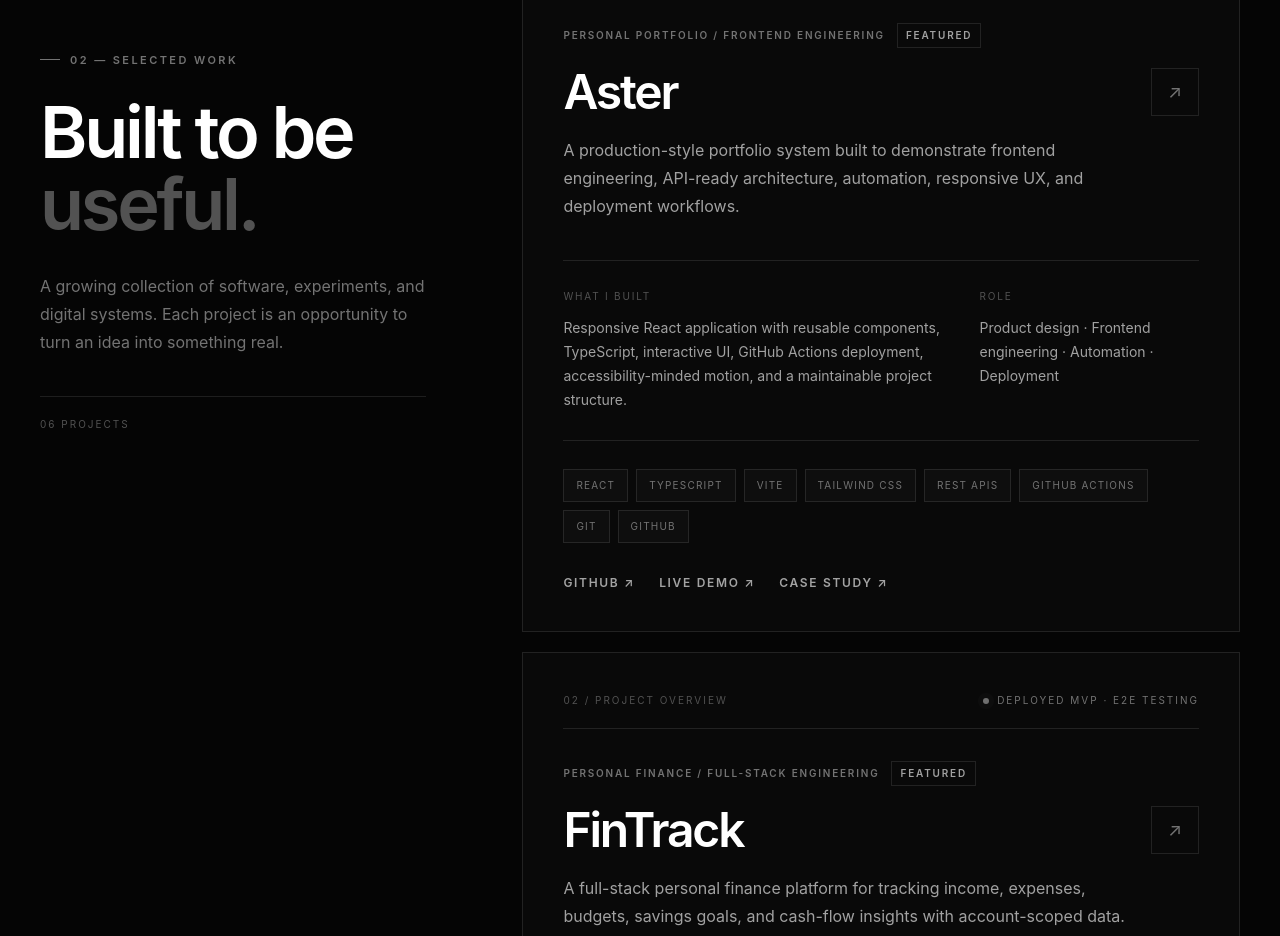
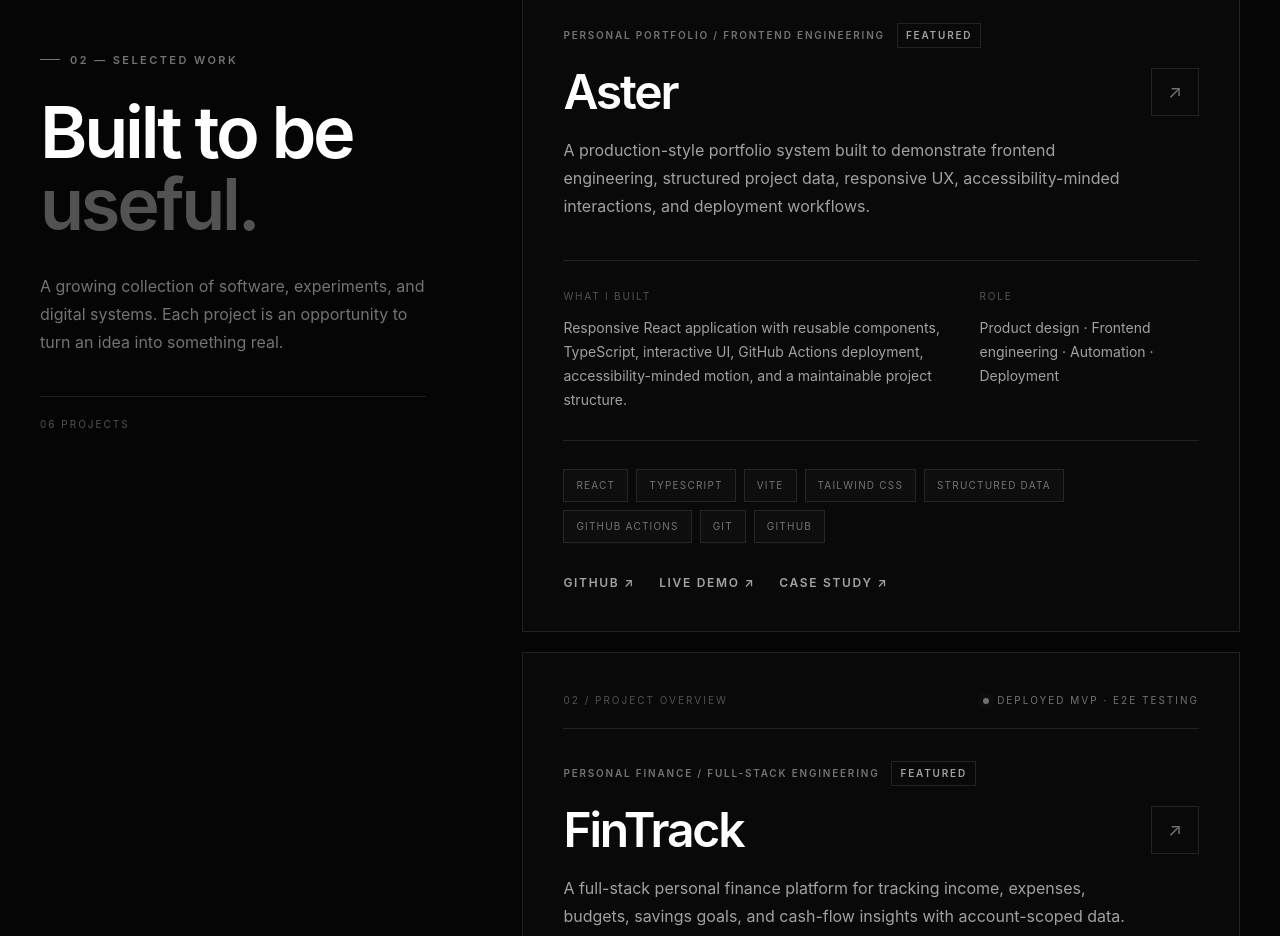
Before and after one commit to matteojose3112-bit/aster, a React (Vite) app in the folder portfolio/: page / in a window 1280 px wide. Shown: the part 2980-3916 px from the top of the page. Built offline with nearby package versions, Linux system fonts and the light colour scheme.

Commit message:
Align Aster project claims with implementation

```diff
--- a/portfolio/src/data/projects.ts
+++ b/portfolio/src/data/projects.ts
@@ -17,11 +17,11 @@ export const projects: Project[] = [
     title: "Aster",
     category: "Personal Portfolio / Frontend Engineering",
     description:
-      "A production-style portfolio system built to demonstrate frontend engineering, API-ready architecture, automation, responsive UX, and deployment workflows.",
+      "A production-style portfolio system built to demonstrate frontend engineering, structured project data, responsive UX, accessibility-minded interactions, and deployment workflows.",
     outcome:
       "Responsive React application with reusable components, TypeScript, interactive UI, GitHub Actions deployment, accessibility-minded motion, and a maintainable project structure.",
     role: "Product design · Frontend engineering · Automation · Deployment",
-    technologies: ["React", "TypeScript", "Vite", "Tailwind CSS", "REST APIs", "GitHub Actions", "Git", "GitHub"],
+    technologies: ["React", "TypeScript", "Vite", "Tailwind CSS", "Structured Data", "GitHub Actions", "Git", "GitHub"],
     status: "Building",
     featured: true,
     github: "https://github.com/matteojose3112-bit/aster",
```
Also changed, not shown: 2 other files (tests, documents, lock files or other folders).
